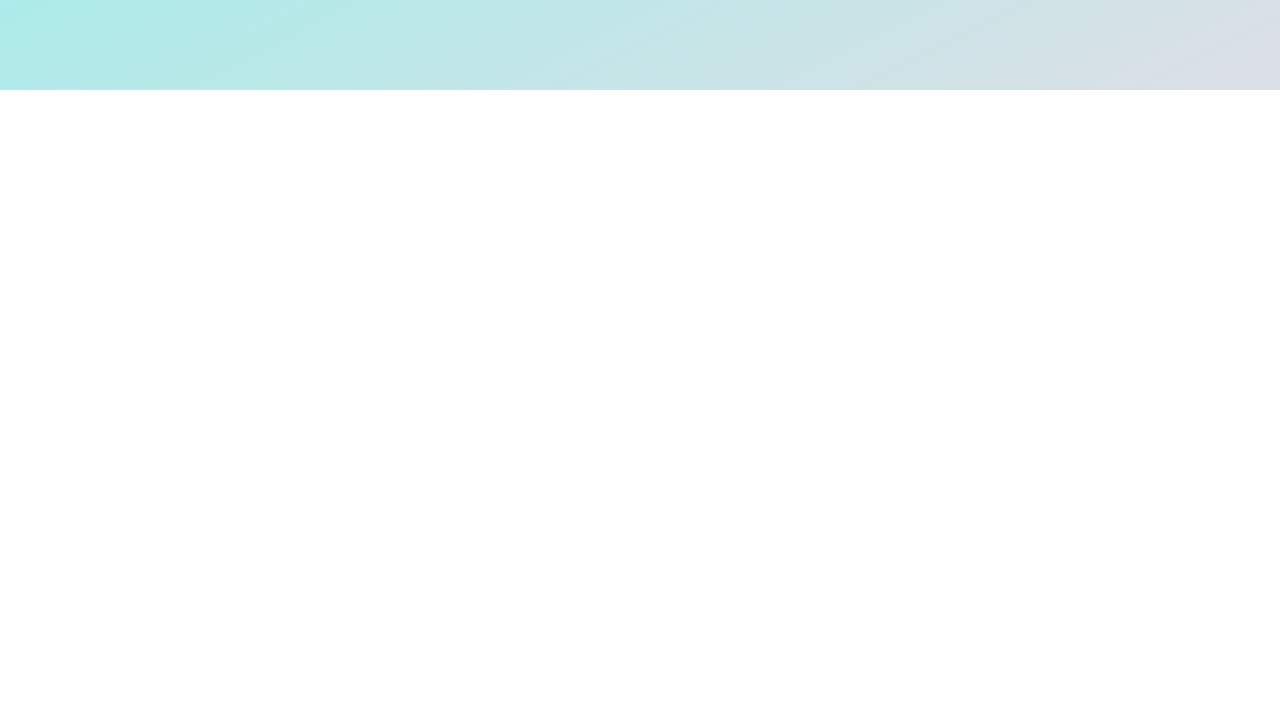
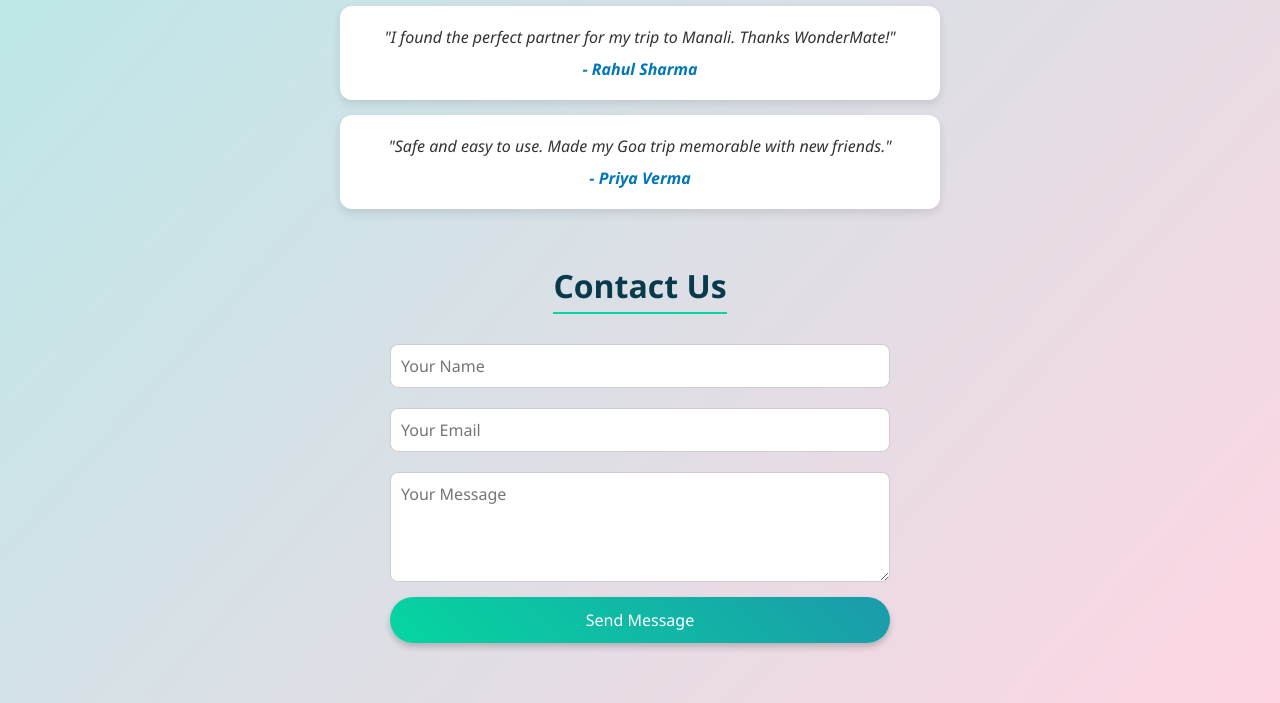
Before and after one commit to mohitsharmachambi044-design/WonderMate, a plain HTML site: page index.html in a window 1280 px wide. Shown: the part 710-1413 px from the top of the page. Before the commit the page ends 800 px from the top, so only its background shows below. Drawn offline with Linux system fonts and the light colour scheme.

Commit message:
add more code

```diff
--- a/index.html
+++ b/index.html
@@ -80,6 +80,45 @@
       background: #fff;
       transform: translateY(-3px);
     }
+
+    /* Testimonials */
+    .testimonial {
+      background: #fff;
+      padding: 20px;
+      margin: 15px auto;
+      max-width: 600px;
+      border-radius: 12px;
+      box-shadow: 0 4px 10px rgba(0,0,0,0.1);
+      font-style: italic;
+    }
+
+    .testimonial span {
+      display: block;
+      margin-top: 10px;
+      font-weight: bold;
+      color: #0077b6;
+    }
+
+    /* Contact form */
+    form {
+      max-width: 500px;
+      margin: 20px auto;
+      text-align: left;
+    }
+
+    input, textarea {
+      width: 100%;
+      padding: 10px;
+      margin: 10px 0;
+      border-radius: 8px;
+      border: 1px solid #ccc;
+      font-size: 1rem;
+    }
+
+    form button {
+      width: 100%;
+    }
+
   </style>
 </head>
 <body>
@@ -100,5 +139,25 @@
     <li>Safe, easy and free to use</li>
   </ul>
 
+  <!-- Testimonials -->
+  <h2>What Travellers Say</h2>
+  <div class="testimonial">
+    "I found the perfect partner for my trip to Manali. Thanks WonderMate!"
+    <span>- Rahul Sharma</span>
+  </div>
+  <div class="testimonial">
+    "Safe and easy to use. Made my Goa trip memorable with new friends."
+    <span>- Priya Verma</span>
+  </div>
+
+  <!-- Contact Form -->
+  <h2>Contact Us</h2>
+  <form>
+    <input type="text" placeholder="Your Name" required>
+    <input type="email" placeholder="Your Email" required>
+    <textarea rows="4" placeholder="Your Message"></textarea>
+    <button class="button" type="submit">Send Message</button>
+  </form>
+
 </body>
 </html>
```
